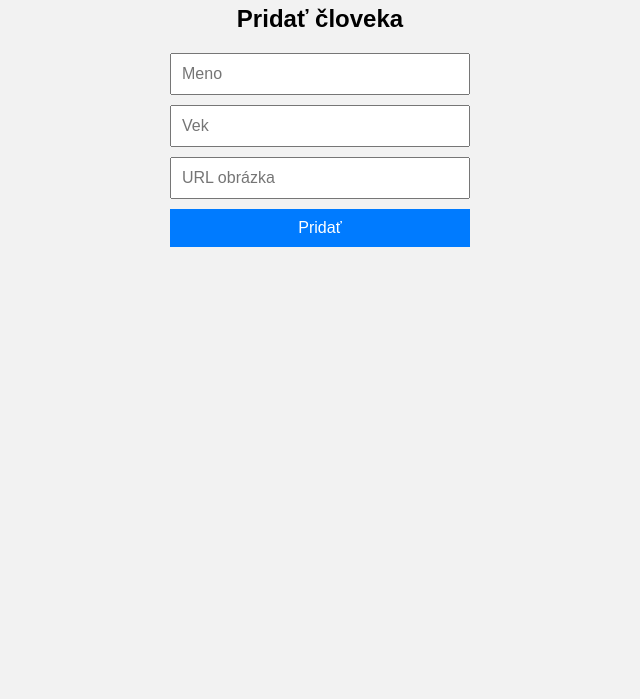
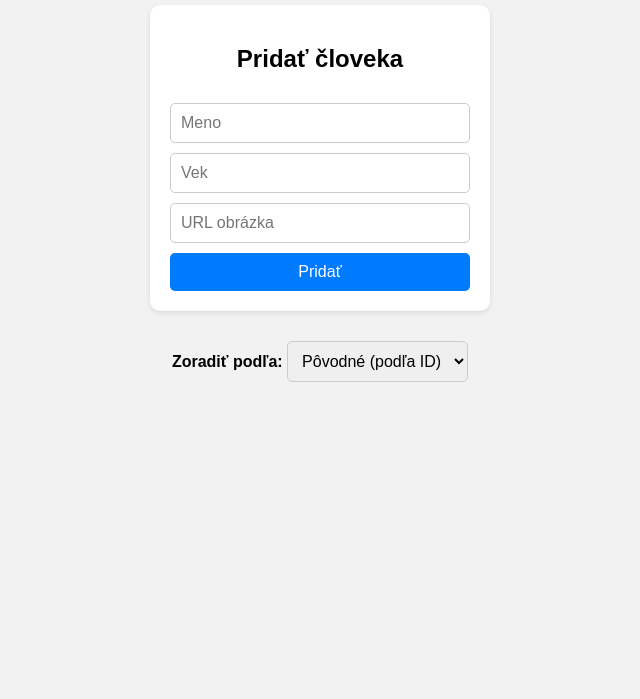
Before and after one commit to Moarari/Uloha-s-databaza, a website: page public/index.html in a window 1280 px wide. Shown: the part 101-800 px from the top of the page, without its empty margins (320-960 px from the left). Drawn offline with Linux system fonts and the light colour scheme; no server answers.

Commit message:
Update index.html

```diff
--- a/public/index.html
+++ b/public/index.html
@@ -3,26 +3,22 @@
 <head>
     <meta charset="UTF-8">
     <title>Moji ľudia z databázy</title>
-
     <style>
         body {
             font-family: Arial, sans-serif;
             background: #f2f2f2;
             padding: 20px;
         }
-
         h1, h2 {
             text-align: center;
             margin-bottom: 20px;
         }
-
         #mojDivVJs {
             display: flex;
             flex-wrap: wrap;
             gap: 20px;
             justify-content: center;
         }
-
         .card {
             width: 220px;
             background: white;
@@ -31,26 +27,27 @@
             box-shadow: 0 2px 6px rgba(0,0,0,0.2);
             text-align: center;
         }
-
         .card img {
             width: 100%;
+            height: 200px;
+            object-fit: cover;
             border-radius: 8px;
         }
-
         .card p {
             margin: 8px 0;
             font-size: 16px;
         }
-
         .deleteBtn {
-            background: red;
+            background: #dc3545;
             color: white;
             border: none;
             padding: 8px;
             cursor: pointer;
             width: 100%;
             margin-top: 10px;
+            border-radius: 5px;
         }
+        .deleteBtn:hover { background: #a71d2a; }
 
         form {
             display: flex;
@@ -58,38 +55,53 @@
             width: 300px;
             margin: 0 auto 30px auto;
             gap: 10px;
+            background: white;
+            padding: 20px;
+            border-radius: 10px;
+            box-shadow: 0 2px 5px rgba(0,0,0,0.1);
         }
-
-        input, button {
+        .sorting-container {
+            text-align: center;
+            margin-bottom: 30px;
+        }
+        select, input, button {
             padding: 10px;
             font-size: 16px;
+            border: 1px solid #ccc;
+            border-radius: 5px;
         }
-
-        button {
+        button[type="submit"] {
             background: #007bff;
             color: white;
             border: none;
             cursor: pointer;
         }
-
-        button:hover {
-            background: #0056b3;
-        }
+        button[type="submit"]:hover { background: #0056b3; }
     </style>
 </head>
 <body>
 
-    <h1>Ľudia z Render databázy</h1>
-
-    <h2>Pridať človeka</h2>
+    <h1>Ľudia z databázy</h1>
 
     <form id="addForm">
+        <h2>Pridať človeka</h2>
         <input type="text" id="name" placeholder="Meno" required>
         <input type="number" id="age" placeholder="Vek" required>
         <input type="text" id="image" placeholder="URL obrázka" required>
         <button type="submit">Pridať</button>
     </form>
 
+    <div class="sorting-container">
+        <label for="sortSelect"><b>Zoradiť podľa:</b></label>
+        <select id="sortSelect" onchange="loadPeople()">
+            <option value="id">Pôvodné (podľa ID)</option>
+            <option value="name-asc">Mena (A-Z)</option>
+            <option value="name-desc">Mena (Z-A)</option>
+            <option value="age-asc">Veku (Najmladší)</option>
+            <option value="age-desc">Veku (Najstarší)</option>
+        </select>
+    </div>
+
     <div id="mojDivVJs"></div>
 
     <script src="script.js"></script>
```
